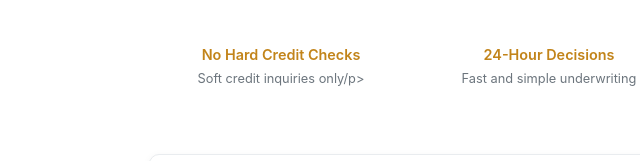
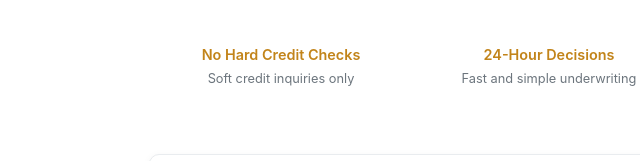
Before and after one commit to sutton-funding/suttonfunding, a plain HTML site: page apply/index.html in a window 1280 px wide. Shown: the part 296-457 px from the top of the page, 91-731 px from the left. Drawn offline with Linux system fonts and the light colour scheme; a script that the page names is missing.

Commit message:
Update index.html

```diff
--- a/apply/index.html
+++ b/apply/index.html
@@ -405,7 +405,7 @@
             <div class="trust-indicators">
                 <div class="trust-item">
                     <h3>No Hard Credit Checks</h3>
-                    <p>Soft credit inquiries only/p>
+                    <p>Soft credit inquiries only</p>
                 </div>
                 <div class="trust-item">
                     <h3>24-Hour Decisions</h3>
```
